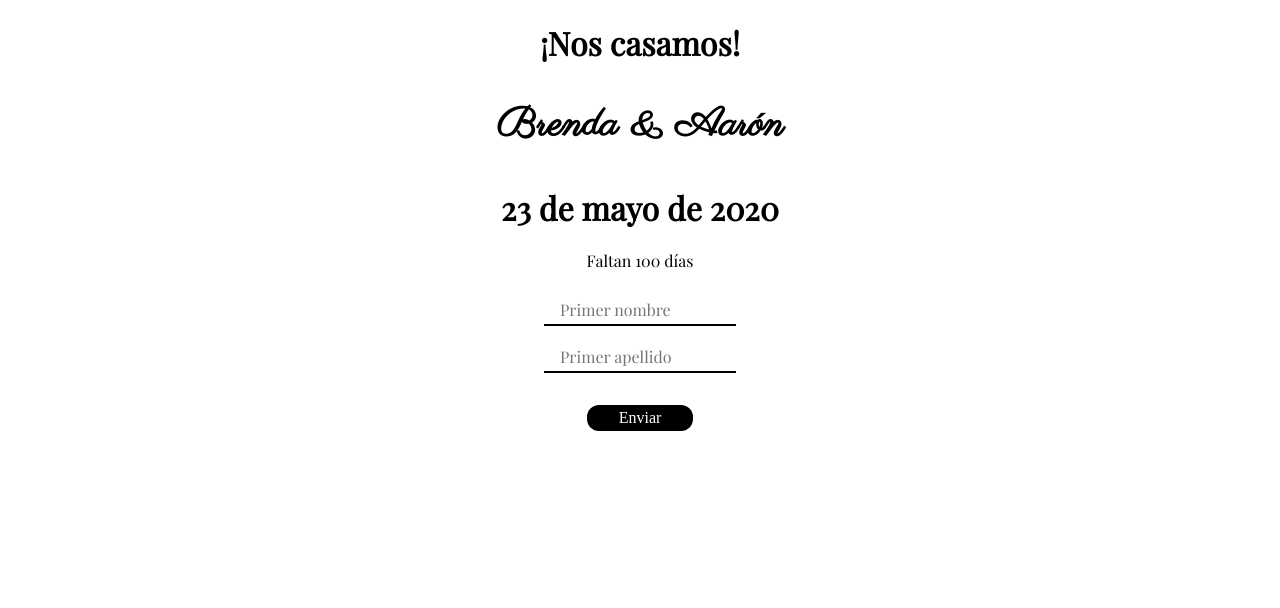
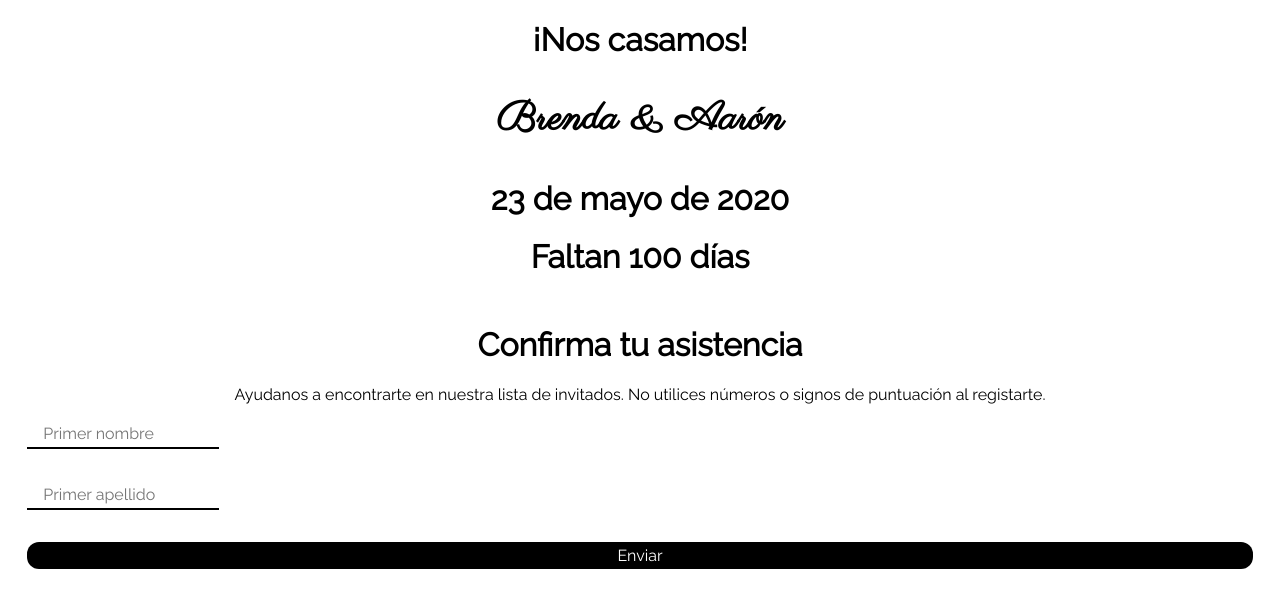
Before and after one commit to nayelyrodarte/Wedding-Rsvp, a React (Create React App) app: page / in a window 1280 px wide. Shown: the top 608 px of the page. Built offline with nearby package versions, Linux system fonts and the light colour scheme.

Commit message:
changed form component style

```diff
--- a/src/App.css
+++ b/src/App.css
@@ -1,7 +1,9 @@
 @import url('https://fonts.googleapis.com/css?family=Parisienne&display=swap');
 @import url('https://fonts.googleapis.com/css?family=Playfair+Display&display=swap');
+@import url('https://fonts.googleapis.com/css?family=Raleway&display=swap');
+
 
 body {
-    font-family: 'Playfair Display';
+    font-family: 'Raleway';
     font-weight: lighter;
 }
--- a/src/Counter.js
+++ b/src/Counter.js
@@ -1,17 +1,10 @@
 function Counter() {
   const wedDay = new Date('2020,05,24 20:00:00');
   let dateNow = Date.now();
-  let n = 'n';
-  let s = 's';
 
   let daysRemaining = Math.round((wedDay - dateNow) / (1000 * 60 * 60 * 24));
 
-  if (daysRemaining === 1) {
-    n = '';
-    s = '';
-  }
-
-  return `Falta${n} ${daysRemaining} día${s}`;
+  return daysRemaining;
 }
 
 export default Counter;
--- a/src/Form.js
+++ b/src/Form.js
@@ -5,8 +5,7 @@ const Button = styled.button`
   font-size: inherit;
   color: white;
   background: black;
-  font-family: 'inherit';
-  font-size: 1em;
+  font-family: inherit;
   margin: 1em;
   padding: 0.25em 2em;
   border: none;
@@ -14,14 +13,14 @@ const Button = styled.button`
   outline: none;
 
   &:hover {
-    background: lightgray;
+    background: gray;
   }
 `;
 
 const RSVP = styled.form`
-  display: inline-block;
+  display: grid;
+  align-items: center;
   background-color: transparent;
-  text-align: center;
   padding: 0.5em 0.2em;
   border-radius: 5px;
 `;
@@ -32,10 +31,8 @@ const Input = styled.input`
   border: none;
   border-bottom: 2px solid black;
   background-color: transparent;
-  display: grid;
   padding: 0.25em 1em;
   width: 10em;
-  justify-self: center;
   margin: 1em;
   outline: none;
 `;
@@ -64,6 +61,10 @@ class Form extends React.Component {
   render() {
     return (
       <RSVP>
+        <h1>Confirma tu asistencia</h1>
+        {'Ayudanos a encontrarte en nuestra lista de invitados.'}
+        {' No utilices números o signos de puntuación al registarte.'}
+
         <Input
           type='text'
           name='name'
--- a/src/Main.js
+++ b/src/Main.js
@@ -15,7 +15,10 @@ class Main extends React.Component {
         <h1> ¡Nos casamos! </h1>
         <Header> Brenda & Aarón </Header>
         <h1> 23 de mayo de 2020 </h1>
-        <Counter />
+        <h1>
+          {' '}
+          Faltan <Counter /> días
+        </h1>
       </div>
     );
   }
```
